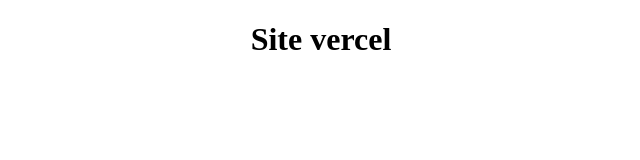
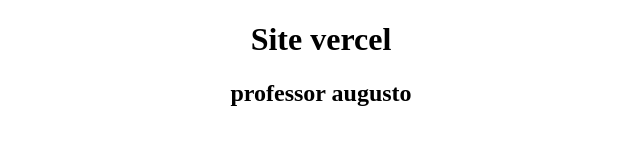
Before and after one commit to arthur2025112-CEAP/vercel, a plain HTML site: page index.html in a window 1280 px wide. Shown: the whole page, without its empty margins (319-959 px from the left). Drawn offline with Linux system fonts and the light colour scheme.

Commit message:
Update index.html

```diff
--- a/index.html
+++ b/index.html
@@ -8,6 +8,8 @@
 <body>
   <center>
     <h1> Site vercel</h1>
+      <h2>professor augusto</h2>
   </center>
 </body>
+
 </html>
```
